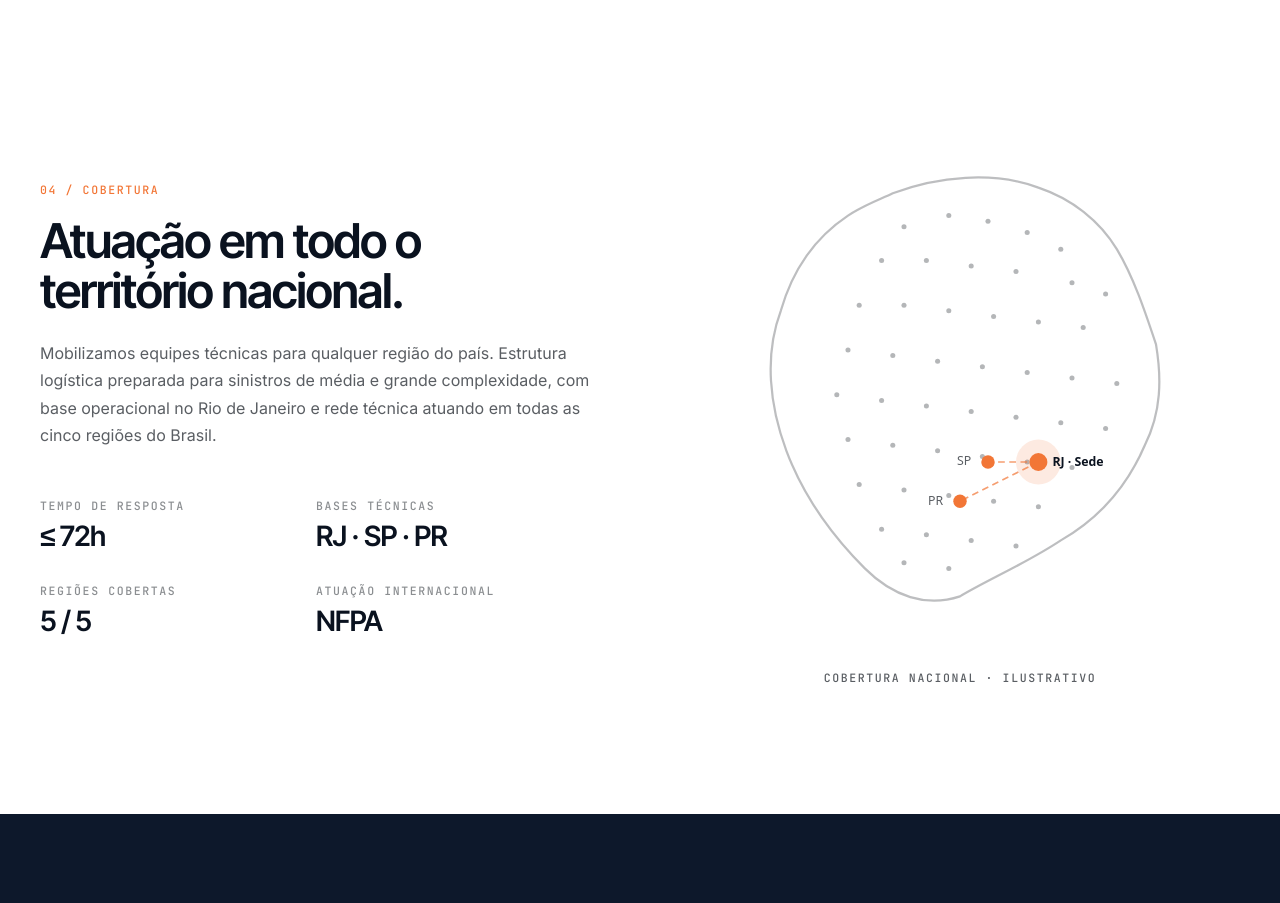
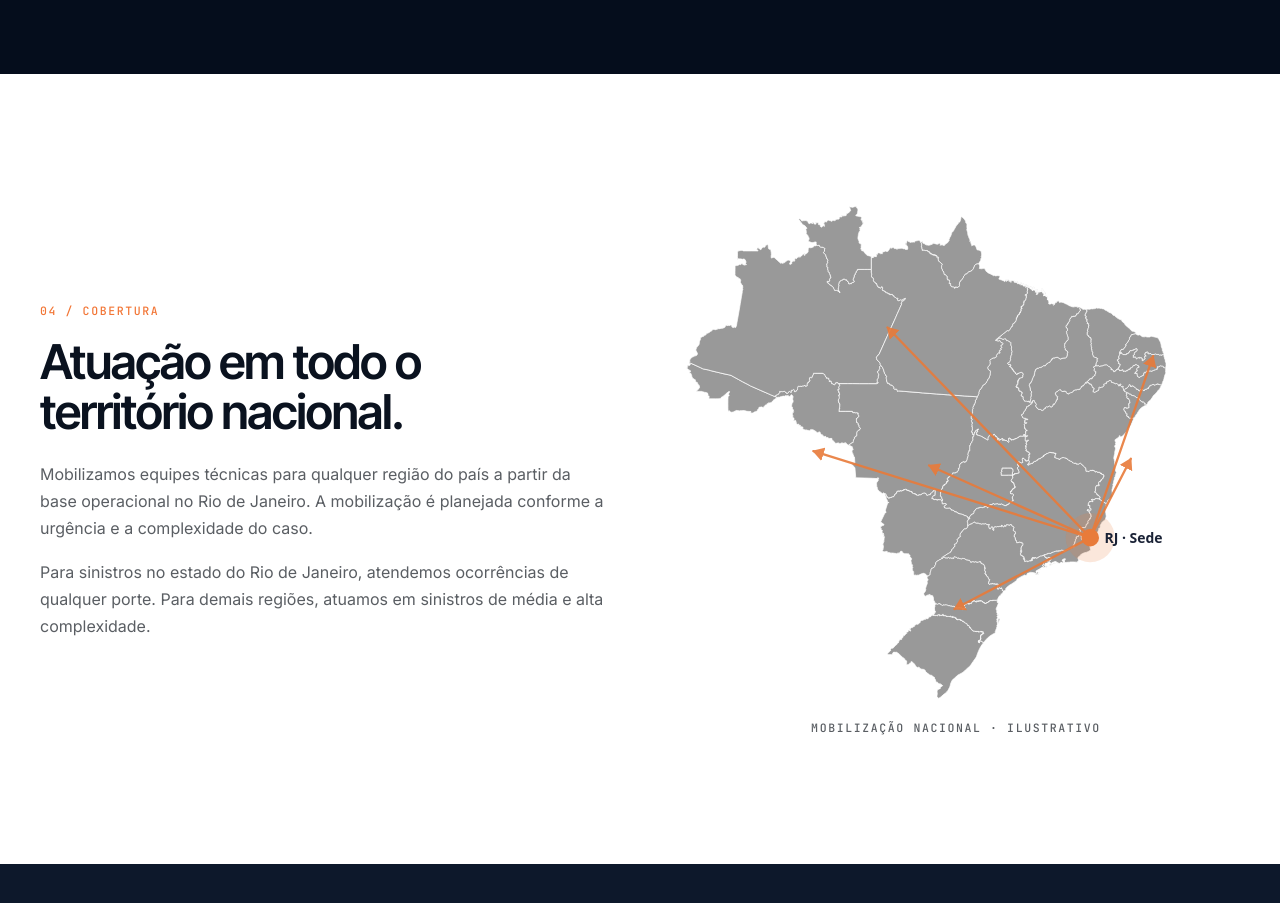
Before and after one commit to hiroshi-dev-collab/fire-explosion-forensics-site, a Next.js app: page / in a window 1280 px wide. Shown: the part 3600-4503 px from the top of the page. Built offline with nearby package versions, Linux system fonts and the light colour scheme.

Commit message:
feat: section 04 — Rev1 copy + new Brazil map with state borders and RJ-origin arrows

```diff
--- a/app/page.tsx
+++ b/app/page.tsx
@@ -229,15 +229,15 @@ function SecondaryServices() {
       icon: Wrench,
       title: "Investigação de Acidentes e Incidentes",
       body:
-        "Análise técnica de acidentes industriais, falhas de equipamento, incidentes de trabalho e eventos catastróficos. Investigação de causa-raiz com fundamentação em normas técnicas brasileiras e internacionais.",
-      tag: "INDUSTRIAL · EQUIPAMENTOS · TRABALHO",
+        "Análise técnica de acidentes industriais, de trabalho e sinistros de alta complexidade. A investigação de causa-raiz segue a metodologia estruturada da IEC 62740 — norma internacional que define princípios e diretrizes para análise de causa-raiz — garantindo rastreabilidade das conclusões e solidez técnica para uso judicial, administrativo e securitário.",
+      tag: "INDUSTRIAL · TRABALHO · ALTA COMPLEXIDADE",
     },
     {
       icon: Leaf,
       title: "Perícia Ambiental",
       body:
-        "Avaliação de contaminação de solo e água, danos ambientais, conformidade com legislação ambiental e suporte técnico em passivos ambientais para empresas e órgãos públicos.",
-      tag: "CONTAMINAÇÃO · DANOS · COMPLIANCE",
+        "Assistência técnica na contestação de autos de infração, laudos periciais e avaliações de danos ambientais. Atuação na análise crítica da caracterização do dano e na revisão dos métodos de valoração aplicados, com fundamentação nas Resoluções CONAMA e nos métodos da ABNT NBR 14653-6.",
+      tag: "ASSISTÊNCIA TÉCNICA · DANOS AMBIENTAIS",
     },
   ];
   return (
@@ -288,22 +288,22 @@ function Methodology() {
     {
       icon: Phone,
       title: "Acionamento e análise preliminar",
-      body: "Triagem do caso, alinhamento de escopo e mobilização imediata de equipe especializada.",
+      body: "Triagem do caso, definição do escopo técnico e mobilização da equipe especializada.",
     },
     {
       icon: Search,
       title: "Investigação técnica no local",
-      body: "Vistoria, coleta de evidências, documentação fotográfica e ensaios de campo conforme protocolo.",
+      body: "Vistoria do local, coleta e preservação de evidências, documentação fotográfica e ensaios de campo.",
     },
     {
       icon: Microscope,
-      title: "Análise laboratorial e documental",
-      body: "Exames técnicos, análise de projetos, registros e cruzamento de informações periciais.",
+      title: "Análise das evidências",
+      body: "Análise das evidências coletadas, da documentação existente e cruzamento de informações periciais para formação das conclusões técnicas.",
     },
     {
       icon: FileText,
-      title: "Laudo técnico fundamentado",
-      body: "Emissão de laudo com conclusão técnica clara, defensável judicial e securitariamente.",
+      title: "Laudo ou relatório técnico fundamentado",
+      body: "Emissão de laudo ou relatório técnico fundamentado para uso nas esferas judicial, administrativa e securitária.",
     },
   ];
   return (
@@ -326,7 +326,7 @@ function Methodology() {
                 <span className="relative z-10 grid place-items-center w-14 h-14 bg-navy border border-flame/40 text-flame font-mono-tag text-[12px]">
                   0{i + 1}
                 </span>
-                <s.icon className="w-5 h-5 text-white/50" strokeWidth={1.5} />
+                <s.icon className="w-8 h-8 text-white/70" strokeWidth={1.4} />
               </div>
               <h3 className="text-white font-display font-semibold text-[18px] leading-snug tracking-tight">
                 {s.title}
@@ -343,120 +343,92 @@ function Methodology() {
 }
 
 function BrazilMap() {
-  const brazilOutline =
-    "M 38 12 C 46 9 56 8 64 11 C 70 13 75 17 78 22 C 81 27 83 33 85 39 C 86 45 86 51 83 57 C 80 64 75 70 68 74 C 62 78 55 81 50 84 C 44 86 38 84 33 79 C 27 73 22 66 19 58 C 16 50 15 41 18 33 C 20 26 24 20 30 16 C 33 14 36 13 38 12 Z";
+  const W = 220000;
+  const H = 194010;
+  const sede: [number, number] = [162000, 130000];
 
-  const interiorDots: [number, number][] = [
-    [40, 18], [48, 16], [55, 17], [62, 19], [68, 22],
-    [36, 24], [44, 24], [52, 25], [60, 26], [70, 28], [76, 30],
-    [32, 32], [40, 32], [48, 33], [56, 34], [64, 35], [72, 36],
-    [30, 40], [38, 41], [46, 42], [54, 43], [62, 44], [70, 45], [78, 46],
-    [28, 48], [36, 49], [44, 50], [52, 51], [60, 52], [68, 53], [76, 54],
-    [30, 56], [38, 57], [46, 58], [54, 59], [62, 60], [70, 61],
-    [32, 64], [40, 65], [48, 66], [56, 67], [64, 68],
-    [36, 72], [44, 73], [52, 74], [60, 75],
-    [40, 78], [48, 79],
+  const destinations: [number, number][] = [
+    [80000, 45000],
+    [188000, 55000],
+    [180000, 95000],
+    [95000, 100000],
+    [50000, 95000],
+    [105000, 160000],
   ];
 
-  const sede: [number, number] = [64, 60];
-  const otherBases: [number, number, string][] = [
-    [55, 60, "SP"],
-    [50, 67, "PR"],
-  ];
+  const arrows = destinations.map(([x, y]) => {
+    const dx = x - sede[0];
+    const dy = y - sede[1];
+    const len = Math.sqrt(dx * dx + dy * dy);
+    const t = (len - 5000) / len;
+    return {
+      endX: sede[0] + dx * t,
+      endY: sede[1] + dy * t,
+    };
+  });
 
   return (
-    <div className="relative aspect-square w-full max-w-[560px] ml-auto">
-      <svg viewBox="0 0 100 100" className="w-full h-full">
+    <div className="ml-auto w-full max-w-[600px]">
+      <div
+        className="relative w-full"
+        style={{ aspectRatio: `${W} / ${H}` }}
+      >
+        <img
+          src="/brazil-states.svg?v=2"
+          alt="Mapa do Brasil"
+          className="absolute inset-0 w-full h-full"
+        />
+        <svg
+          viewBox={`0 0 ${W} ${H}`}
+          className="absolute inset-0 w-full h-full pointer-events-none"
+        >
           <defs>
-          <clipPath id="brazil-clip">
-            <path d={brazilOutline} />
-          </clipPath>
+            <marker
+              id="arrowhead"
+              markerWidth="6"
+              markerHeight="6"
+              refX="4.5"
+              refY="3"
+              orient="auto"
+              markerUnits="strokeWidth"
+            >
+              <path d="M 0 0 L 5 3 L 0 6 Z" fill="#e87b3a" />
+            </marker>
           </defs>
 
-        <path
-          d={brazilOutline}
-          fill="none"
-          stroke="oklch(0.48 0.01 260 / 0.4)"
-          strokeWidth="0.4"
-        />
-
-        <g clipPath="url(#brazil-clip)">
-          {interiorDots.map(([x, y], idx) => (
-            <circle
-              key={idx}
-              cx={x}
-              cy={y}
-              r={0.45}
-              fill="oklch(0.48 0.01 260)"
-              opacity={0.45}
-            />
-          ))}
-        </g>
-
-        {otherBases.map(([x, y]) => (
+          {arrows.map((a, i) => (
             <line
-            key={`route-${x}-${y}`}
+              key={i}
               x1={sede[0]}
               y1={sede[1]}
-            x2={x}
-            y2={y}
-            stroke="oklch(0.70 0.17 45)"
-            strokeWidth="0.3"
-            strokeDasharray="1.2 0.8"
-            opacity={0.7}
+              x2={a.endX}
+              y2={a.endY}
+              stroke="#e87b3a"
+              strokeWidth="900"
+              opacity={0.9}
+              markerEnd="url(#arrowhead)"
+              strokeLinecap="round"
             />
           ))}
 
-        {otherBases.map(([x, y, label]) => (
-          <g key={label}>
-            <circle
-              cx={x}
-              cy={y}
-              r={1.2}
-              fill="oklch(0.70 0.17 45)"
-            />
+          <g>
+            <circle cx={sede[0]} cy={sede[1]} r={9500} fill="#e87b3a" opacity={0.18} />
+            <circle cx={sede[0]} cy={sede[1]} r={3400} fill="#e87b3a" />
             <text
-              x={x - 3}
-              y={y + 0.6}
-              fontSize="2.2"
-              fill="oklch(0.48 0.01 260)"
-              textAnchor="end"
+              x={sede[0] + 5500}
+              y={sede[1] + 2200}
+              fontSize="5400"
+              fill="#1a2236"
               fontFamily="system-ui, sans-serif"
-              fontWeight="500"
-            >
-              {label}
-            </text>
-          </g>
-        ))}
-
-        <g>
-          <circle
-            cx={sede[0]}
-            cy={sede[1]}
-            r={4}
-            fill="oklch(0.70 0.17 45)"
-            opacity={0.15}
-          />
-          <circle
-            cx={sede[0]}
-            cy={sede[1]}
-            r={1.6}
-            fill="oklch(0.70 0.17 45)"
-          />
-          <text
-            x={sede[0] + 2.5}
-            y={sede[1] + 0.8}
-            fontSize="2.2"
-            fill="oklch(0.18 0.03 260)"
-            fontFamily="system-ui, sans-serif"
-            fontWeight="600"
+              fontWeight="700"
             >
               RJ · Sede
             </text>
           </g>
         </svg>
-      <div className="absolute bottom-0 left-1/2 -translate-x-1/2 font-mono-tag text-ink-muted text-[10px] tracking-[0.18em]">
-        Cobertura Nacional · Ilustrativo
+      </div>
+      <div className="mt-4 text-center font-mono-tag text-ink-muted text-[10px] tracking-[0.18em]">
+        Mobilização Nacional · Ilustrativo
       </div>
     </div>
   );
@@ -472,45 +444,15 @@ function Coverage() {
             Atuação em todo o<br />território nacional.
           </h2>
           <p className="mt-6 text-ink-muted text-[16px] leading-[1.7] max-w-xl">
-            Mobilizamos equipes técnicas para qualquer região do país.
-            Estrutura logística preparada para sinistros de média e grande
-            complexidade, com base operacional no Rio de Janeiro e rede
-            técnica atuando em todas as cinco regiões do Brasil.
+            Mobilizamos equipes técnicas para qualquer região do país a partir
+            da base operacional no Rio de Janeiro. A mobilização é planejada
+            conforme a urgência e a complexidade do caso.
           </p>
-          <div className="mt-12 grid grid-cols-2 gap-x-10 gap-y-8 max-w-lg">
-            <div>
-              <div className="font-mono-tag text-ink-muted/70 mb-2">
-                Tempo de Resposta
-              </div>
-              <div className="font-display font-semibold text-ink text-[28px] leading-none tracking-tight">
-                ≤ 72h
-              </div>
-            </div>
-            <div>
-              <div className="font-mono-tag text-ink-muted/70 mb-2">
-                Bases Técnicas
-              </div>
-              <div className="font-display font-semibold text-ink text-[28px] leading-none tracking-tight">
-                RJ · SP · PR
-              </div>
-            </div>
-            <div>
-              <div className="font-mono-tag text-ink-muted/70 mb-2">
-                Regiões Cobertas
-              </div>
-              <div className="font-display font-semibold text-ink text-[28px] leading-none tracking-tight">
-                5 / 5
-              </div>
-            </div>
-            <div>
-              <div className="font-mono-tag text-ink-muted/70 mb-2">
-                Atuação Internacional
-              </div>
-              <div className="font-display font-semibold text-ink text-[28px] leading-none tracking-tight">
-                NFPA
-              </div>
-            </div>
-          </div>
+          <p className="mt-4 text-ink-muted text-[16px] leading-[1.7] max-w-xl">
+            Para sinistros no estado do Rio de Janeiro, atendemos ocorrências
+            de qualquer porte. Para demais regiões, atuamos em sinistros de
+            média e alta complexidade.
+          </p>
         </div>
         <div className="relative">
           <BrazilMap />
```
Also changed, not shown: public/brazil-states.svg (added). Lines whose indentation alone changed are shown as unchanged.
